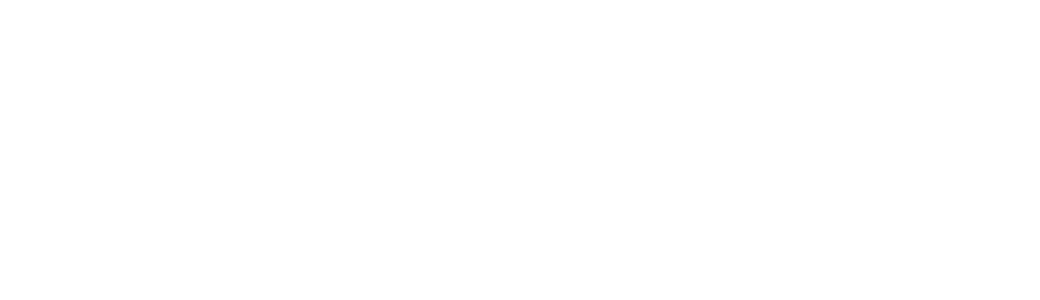
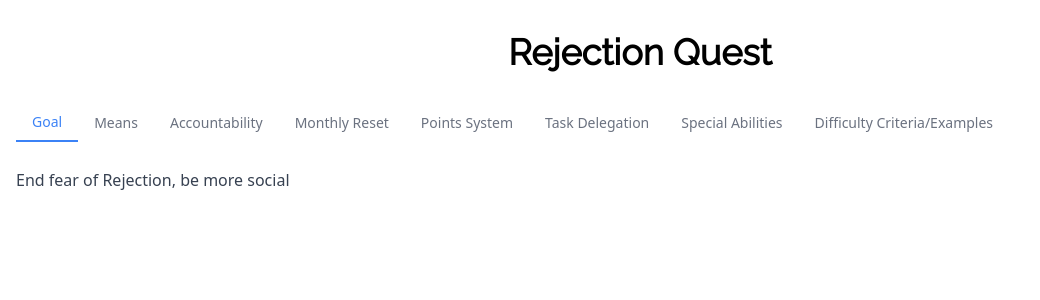
Before and after one commit to P-A-Kaizen/Rejection-Quest, a React (Vite) app: page / in a window 1280 px wide. Shown: the top 300 px of the page, without its empty margins (0-1040 px from the left). Built offline with nearby package versions, Linux system fonts and the light colour scheme.

Commit message:
setup homepage

```diff
--- a/package.json
+++ b/package.json
@@ -12,6 +12,10 @@
   "dependencies": {
     "@fontsource/raleway": "^5.1.0",
     "@fontsource/roboto": "^5.1.0",
+    "@headlessui/react": "^2.1.10",
+    "@radix-ui/react-accordion": "^1.2.1",
+    "@radix-ui/react-tabs": "^1.1.1",
+    "@tailwindcss/typography": "^0.5.15",
     "react": "^18.3.1",
     "react-dom": "^18.3.1"
   },
--- a/src/App.jsx
+++ b/src/App.jsx
@@ -1,8 +1,14 @@
-import { useState } from "react";
-import "./App.css";
+// src/App.jsx
+
+import React from "react";
+import HomePage from "./components/HomePage";
 
 function App() {
-  return <></>;
+  return (
+    <div>
+      <HomePage />
+    </div>
+  );
 }
 
 export default App;
--- /dev/null
+++ b/src/components/HomePage.jsx
@@ -0,0 +1,201 @@
+// src/components/HomePage.jsx
+
+import React from "react";
+import { Tab } from "@headlessui/react";
+
+function HomePage() {
+  const sections = [
+    {
+      title: "Goal",
+      content: "End fear of Rejection, be more social",
+    },
+    {
+      title: "Means",
+      content: "Points System — Most points wins!",
+    },
+    {
+      title: "Accountability",
+      content: (
+        <>
+          <p>
+            <strong>Doing it:</strong> Other player must see it live OR see
+            video evidence in order to award points.
+          </p>
+          <p>
+            <strong>Not Doing it:</strong> Appeal (to change difficulty or
+            remove challenge) with other player first, then third party.
+          </p>
+          <p>
+            <strong>Fail fair challenge:</strong> Lose points (2, 1, 0) and
+            other player has opportunity to steal.
+          </p>
+        </>
+      ),
+    },
+    {
+      title: "Monthly Reset",
+      content:
+        "Reset points at the end of each month. Winner gets to choose one prize/punishment from 4 options (randomly drawn from large pool, depending on points difference (<5, ≥5)).",
+    },
+    {
+      title: "Points System",
+      content: (
+        <>
+          <ul className="list-disc ml-5">
+            <li>Start at 0 points.</li>
+            <li>Completing Tasks earns points.</li>
+            <li>
+              Outcome of task doesn’t matter* (yes or no is still a win) *(some
+              exceptions apply).
+            </li>
+            <li>
+              Completing tasks while intoxicated = only 50% of the points
+              earned.
+            </li>
+            <li>
+              Different difficulties of tasks offer different amounts of points:
+              <ul className="list-disc ml-5">
+                <li>Starter = 2 pts</li>
+                <li>Challenger = 4 pts</li>
+                <li>Conqueror = 10 pts</li>
+              </ul>
+            </li>
+            <li>Difficulty is decided by consensus/third party.</li>
+            <li>
+              Hybrid challenges are like parlays (multiple challenges to
+              complete at once, but offer more points than the sum of individual
+              challenges).
+            </li>
+          </ul>
+        </>
+      ),
+    },
+    {
+      title: "Task Delegation",
+      content: (
+        <>
+          <p>
+            Each player gets 5 weekly tasks (same quantity of each difficulty
+            for each player for no points imbalance). These are chosen from a
+            large pool of tasks randomly by a computer.
+          </p>
+          <p>
+            <strong>"Spur of the moment tasks":</strong> Players can offer each
+            other additional tasks live based on the present situation.
+          </p>
+          <p>2 task debt limit (past the limit, points are delayed).</p>
+          <p>
+            <strong>Monthly Shared Tasks (minimum 1):</strong>
+          </p>
+          <ul className="list-disc ml-5">
+            <li>
+              Each player, before seeing the task, bets between 1-5 points
+              (anonymously).
+            </li>
+            <li>
+              If both players complete the task, they earn the number of points
+              bet.
+            </li>
+            <li>
+              If one player chickens out, the other instantly earns the total
+              number of points bet by both players.
+            </li>
+            <li>
+              Any player who chickens out forfeits the number of points they
+              bet.
+            </li>
+          </ul>
+        </>
+      ),
+    },
+    {
+      title: "Special Abilities",
+      content: (
+        <>
+          <p>All special abilities are reset monthly (no stacking).</p>
+          <ul className="list-disc ml-5">
+            <li>
+              <strong>Veto (1/month):</strong> Refuse to take a task, with no
+              punishment for failing.
+            </li>
+            <li>
+              <strong>Reverse (2/month):</strong> Return task to sender.
+            </li>
+            <li>
+              <strong>Absolutes (2/month):</strong> Refusing costs 10 points.
+              Can only be used for “Starter” tasks.
+            </li>
+          </ul>
+        </>
+      ),
+    },
+    {
+      title: "Difficulty Criteria/Examples",
+      content: (
+        <>
+          <p>
+            <strong>Starter:</strong>
+          </p>
+          <ul className="list-disc ml-5">
+            <li>Giving compliments</li>
+            <li>Offering free stuff*</li>
+            <li>1-on-1 conversation</li>
+            <li>Asking for free stuff (but getting rejected)</li>
+          </ul>
+          <p>
+            <strong>Challenger:</strong>
+          </p>
+          <ul className="list-disc ml-5">
+            <li>Approaching a group</li>
+            <li>Asking someone for their number</li>
+            <li>Getting someone to do something with you (not just talk)</li>
+            <li>Asking for free stuff (and actually getting it)</li>
+          </ul>
+          <p>
+            <strong>Conqueror:</strong>
+          </p>
+          <ul className="list-disc ml-5">
+            <li>
+              Secure a date with a stranger after one conversation. Stranger
+              must be approved by the other player.
+            </li>
+            <li>Hybrid challenges (parlay)</li>
+          </ul>
+        </>
+      ),
+    },
+  ];
+
+  return (
+    <div className="container mx-auto px-4 py-8">
+      <h1 className="text-4xl font-bold text-center mb-8">Rejection Quest</h1>
+      <Tab.Group>
+        <Tab.List className="flex overflow-x-auto">
+          {sections.map((section) => (
+            <Tab
+              key={section.title}
+              className={({ selected }) =>
+                `py-2 px-4 text-sm font-medium focus:outline-none ${
+                  selected
+                    ? "border-b-2 border-blue-500 text-blue-500"
+                    : "text-gray-500 hover:text-blue-500"
+                }`
+              }
+            >
+              {section.title}
+            </Tab>
+          ))}
+        </Tab.List>
+        <Tab.Panels className="mt-6">
+          {sections.map((section) => (
+            <Tab.Panel key={section.title} className="prose max-w-none">
+              {section.content}
+            </Tab.Panel>
+          ))}
+        </Tab.Panels>
+      </Tab.Group>
+    </div>
+  );
+}
+
+export default HomePage;
--- a/tailwind.config.js
+++ b/tailwind.config.js
@@ -14,5 +14,5 @@
       },
     },
   },
-  plugins: [],
+  plugins: [require('@tailwindcss/typography')],
 }
```
Also changed, not shown: 2 other files (tests, documents, lock files or other folders).
